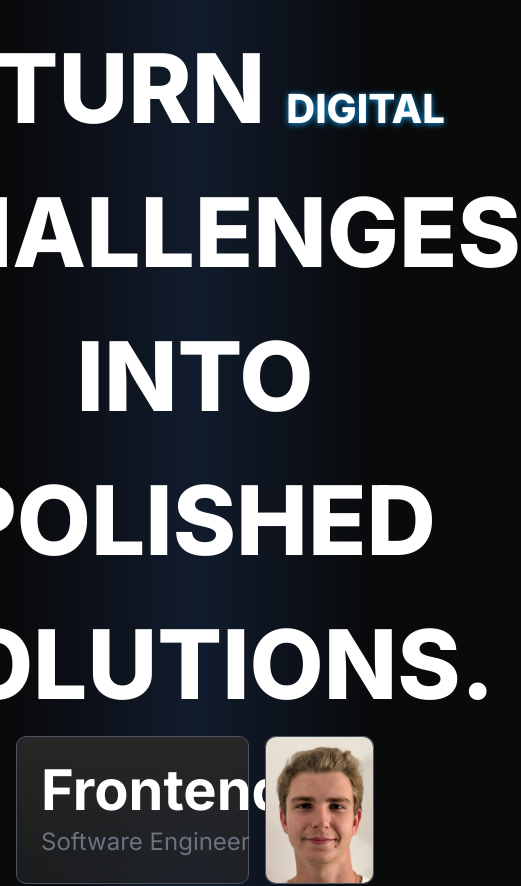
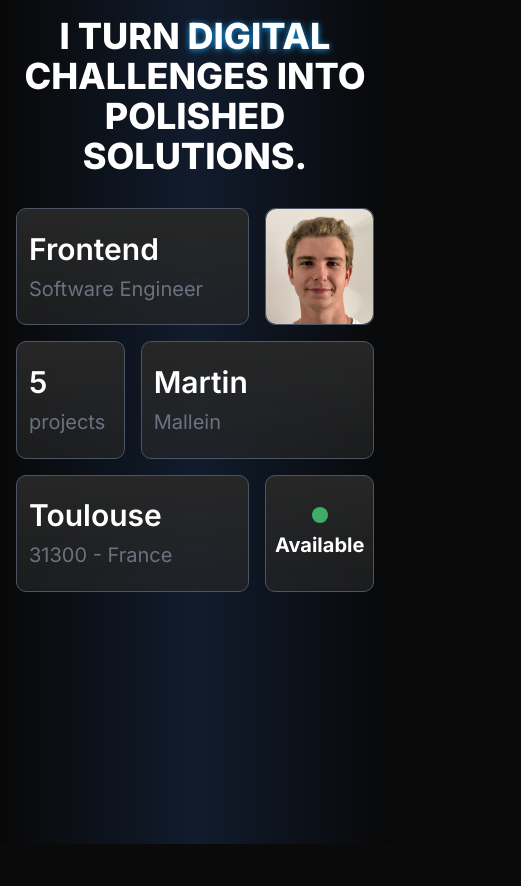
Before and after one commit to MartySalade/Portfolio, a Next.js app: page / in a window 390 px wide. Shown: the top 886 px of the page, 521 px wide, since content can reach past the window. After the commit the page ends 844 px from the top, so only its background shows below. Built offline with nearby package versions, Linux system fonts and the light colour scheme.

Commit message:
feat: :lipstick: Bento responsive on mobile

```diff
--- a/src/app/globals.css
+++ b/src/app/globals.css
@@ -74,6 +74,15 @@
     @apply bg-background text-foreground min-h-screen w-screen;
   }
   h1 {
-    @apply text-[96px] font-extrabold;
+    @apply text-4xl sm:text-6xl lg:text-7xl xl:text-8xl font-extrabold;
+  }
+  h2 {
+    @apply text-3xl sm:text-4xl lg:text-5xl xl:text-6xl font-bold;
+  }
+  h3 {
+    @apply text-3xl lg:text-4xl xl:text-5xl font-semibold;
+  }
+  h4 {
+    @apply text-xl sm:text-2xl lg:text-3xl xl:text-4xl font-medium;
   }
 }
--- a/src/app/page.tsx
+++ b/src/app/page.tsx
@@ -7,7 +7,7 @@ export default function Home() {
   return (
     <main className="relative min-h-screen">
       <div className="absolute opacity-15 h-full w-full bg-gradient-to-r bg-opacity-10 from-black via-blue-500 to-black" />
-      <div className="flex flex-col items-center p-4 sm:p-8 text-center">
+      <div className="flex flex-col items-center gap-8 md:gap-16 p-4 sm:p-8 text-center">
         <h1 className="glitch layers" data-text="DIGITAL">
           I TURN <span className="hero">DIGITAL</span> CHALLENGES INTO POLISHED
           SOLUTIONS.
--- a/src/components/Bento/index.tsx
+++ b/src/components/Bento/index.tsx
@@ -1,16 +1,46 @@
-import { BentoBlock, Card } from "@/components";
-import profilePicture from "@/assets/images/martinMalleinPP.jpeg";
+import { motion } from "framer-motion";
 import Image from "next/image";
 
+import profilePicture from "@/assets/images/martinMalleinPP.jpeg";
+import { BentoBlock, Card } from "@/components";
+
 export function Bento() {
+  const container = {
+    hidden: { opacity: 1, scale: 0 },
+    visible: {
+      opacity: 1,
+      scale: 1,
+      transition: {
+        delayChildren: 0.35,
+        staggerChildren: 0.35,
+      },
+    },
+  };
+
+  const item = {
+    hidden: { y: 20, opacity: 0 },
+    visible: {
+      y: 0,
+      opacity: 1,
+    },
+  };
+
   return (
     <div className="relative flex items-center justify-center w-full">
       {/* <div className="z-0 absolute w-[900px] h-[900px] bg-gradient-to-br from-blue-500 opacity-30 to-pink-500 rounded-full filter blur-3xl" /> */}
-      <div className="w-fit relative z-10 grid grid-cols-3 grid-rows-6 gap-4">
-        <Card className="col-span-2 row-span-2">
+      <motion.div
+        initial="hidden"
+        animate="visible"
+        variants={container}
+        className="w-fit relative z-10 grid grid-cols-3 grid-rows-6 gap-4 h-96 md:h-auto"
+      >
+        <Card variants={item} className="col-span-2 row-span-2">
           <BentoBlock title="Frontend" description="Software Engineer" />
         </Card>
-        <Card className="relative row-span-2 col-start-3">
+        <Card
+          variants={item}
+          className="row-span-2 col-start-3 relative h-full"
+        >
           <Image
             alt="martin.mallein"
             src={profilePicture}
@@ -19,23 +49,29 @@ export function Bento() {
             className="absolute object-cover rounded-lg"
           />
         </Card>
-        <Card className="row-span-2 row-start-3">
+        <Card variants={item} className=" row-span-2 row-start-3">
           <BentoBlock title="5" description="projects" />
         </Card>
-        <Card className="col-span-2 row-span-2 row-start-3">
+        <Card variants={item} className="col-span-2 row-span-2 row-start-3">
           <BentoBlock title="Martin" description="Mallein" />
         </Card>
-        <Card className="col-span-2 row-span-2 row-start-5">
+        <Card variants={item} className="col-span-2 row-span-2 row-start-5">
           <BentoBlock title="Toulouse" description="31300 - France" />
         </Card>
-        <Card className="col-start-3 row-start-5 gap-2 py-2">
+        <Card
+          variants={item}
+          className="h-full flex flex-col justify-center md:flex-row col-start-3 row-start-5 row-span-2 md:row-span-1 gap-2 py-2"
+        >
           <span className="bg-green-400 rounded-full h-4 w-4 animate-pulse" />
-          <h5 className="font-bold text-2xl">Available</h5>
+          <h3 className="font-bold text-xl md:text-2xl">Available</h3>
         </Card>
-        <Card className="col-start-3 row-start-6 py-2">
-          <span className="w-full font-bold text-5xl">...</span>
+        <Card
+          variants={item}
+          className="hidden md:flex col-start-3 row-start-6 py-2"
+        >
+          <h3 className="w-full font-bold text-5xl">...</h3>
         </Card>
-      </div>
+      </motion.div>
     </div>
   );
 }
--- a/src/components/BentoBlock/index.tsx
+++ b/src/components/BentoBlock/index.tsx
@@ -6,10 +6,8 @@ type Props = {
 export function BentoBlock({ title, description }: Readonly<Props>) {
   return (
     <div className="flex flex-col text-left gap-2">
-      <h4 className="font-bold text-[56px] leading-[56px] text-white">
-        {title}
-      </h4>
-      <p className="text-gray-500 text-2xl">{description}</p>
+      <h3 className="text-white">{title}</h3>
+      <p className="text-gray-500 text-xl md:text-2xl">{description}</p>
     </div>
   );
 }
--- a/src/components/Card/index.tsx
+++ b/src/components/Card/index.tsx
@@ -1,20 +1,25 @@
+import { ReactNode } from "react";
+
+import { motion, Variants } from "framer-motion";
+
 import { cn } from "@/lib/utils";
-import { ReactNode } from "react";
 
 type Props = {
   children: ReactNode;
   className?: string;
+  variants?: Variants;
 };
 
-export function Card({ children, className }: Readonly<Props>) {
+export function Card({ children, className, variants }: Readonly<Props>) {
   return (
-    <div
+    <motion.div
+      variants={variants}
       className={cn(
-        "flex items-center bg-card-gradient p-6 rounded-lg border border-solid border-gray-600",
+        "flex items-center bg-card-gradient p-3 rounded-lg border border-solid border-gray-600",
         className
       )}
     >
       {children}
-    </div>
+    </motion.div>
   );
 }
--- a/src/styles/glitch.css
+++ b/src/styles/glitch.css
@@ -1,5 +1,4 @@
 .hero {
-  font-size: clamp(40px, 10vw, 100px);
   display: inline-block;
   z-index: 2;
   filter: drop-shadow(0 1px 3px #0f99e9);
```
